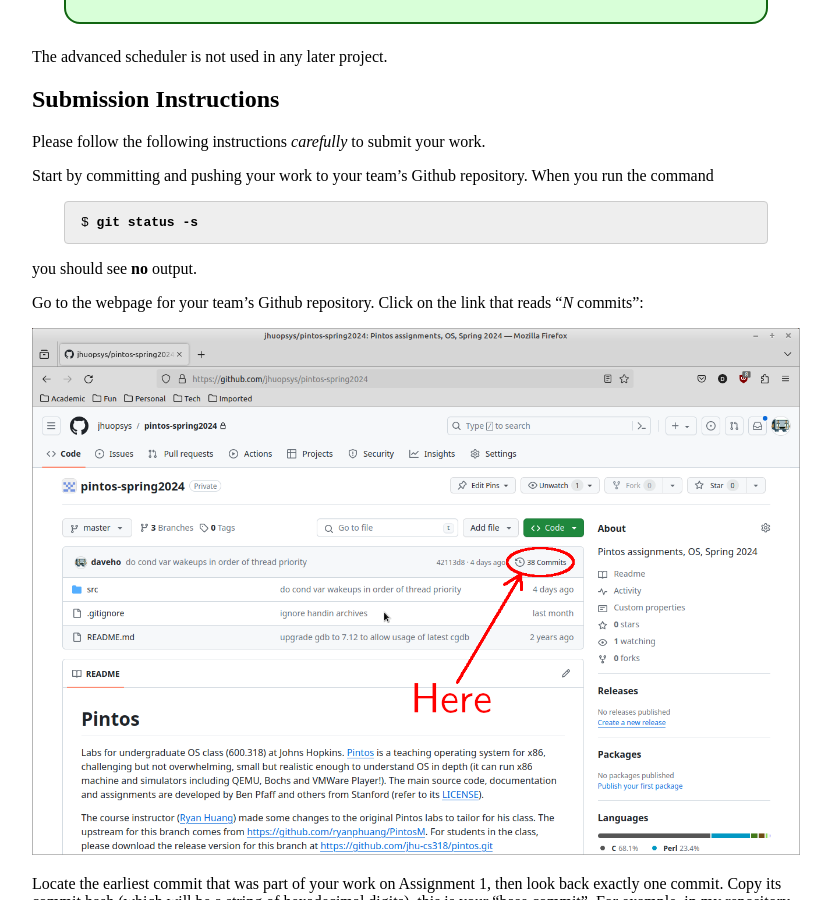
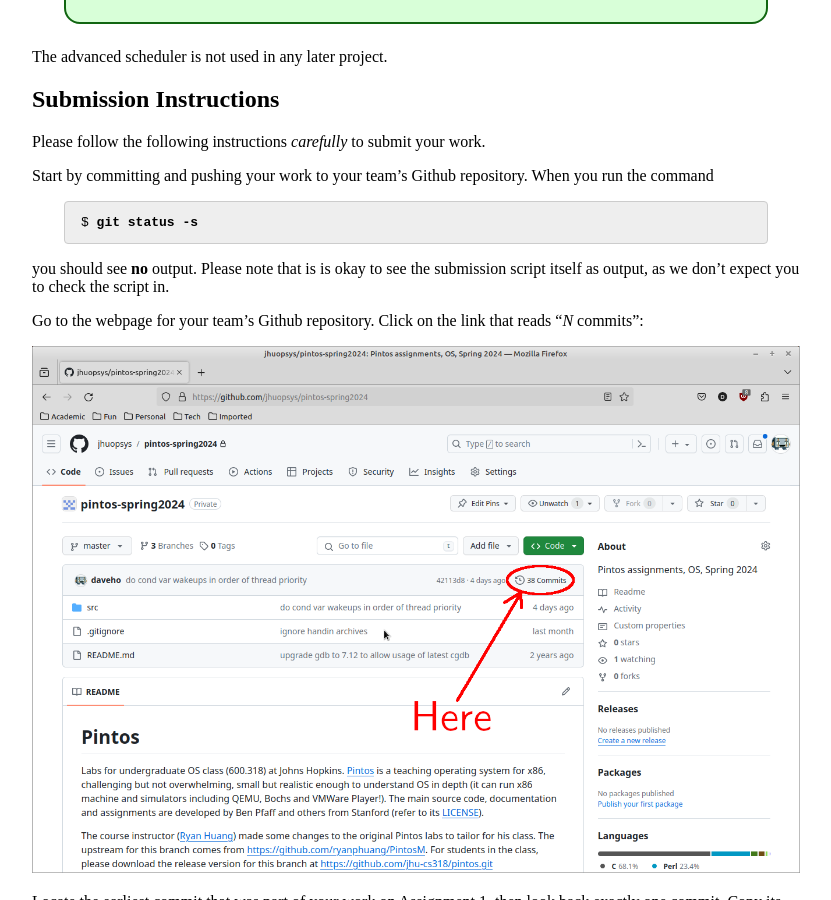
Before and after one commit to jhuopsys/spring2024, a Jekyll site: the page built from assign/assign01.md, in a window 1280 px wide and 900 px high, scrolled down 6737 px. Shown: the whole window, without its empty margins (224-1055 px from the left). Built offline with Jekyll 4.4.1, drawn with Linux system fonts in a browser that asks for light colours.

Commit message:
Patch a1 a2 submission script bug
The logic was inverted, and the script did not properly ignore itself as
an untracked file. Rectify this by generating a list of
untraced/uncommitted files, removing the ones that match the name of the
script itself, and counting the remaining lines to perform a
zero-check.

```diff
--- a/assign/assign01.md
+++ b/assign/assign01.md
@@ -483,7 +483,8 @@
 git status -s
 </pre></div>
 
-you should see **no** output.
+you should see **no** output. Please note that is is okay to see the submission
+script itself as output, as we don't expect you to check the script in.
 
 Go to the webpage for your team's Github repository. Click on the link
 that reads "<i>N</i> commits":
```
Also changed, not shown: assign/assign02.md (+2 -1 lines), 2 other files.
